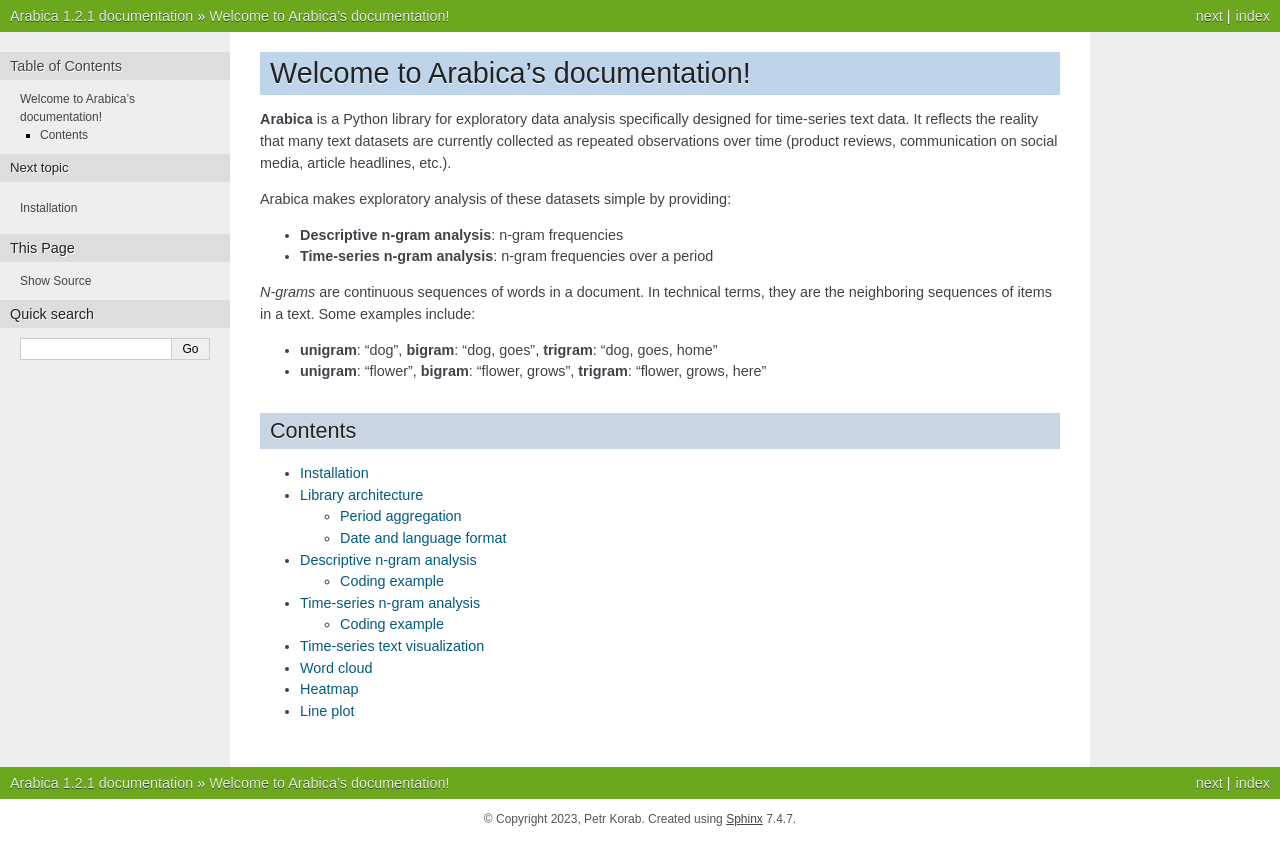
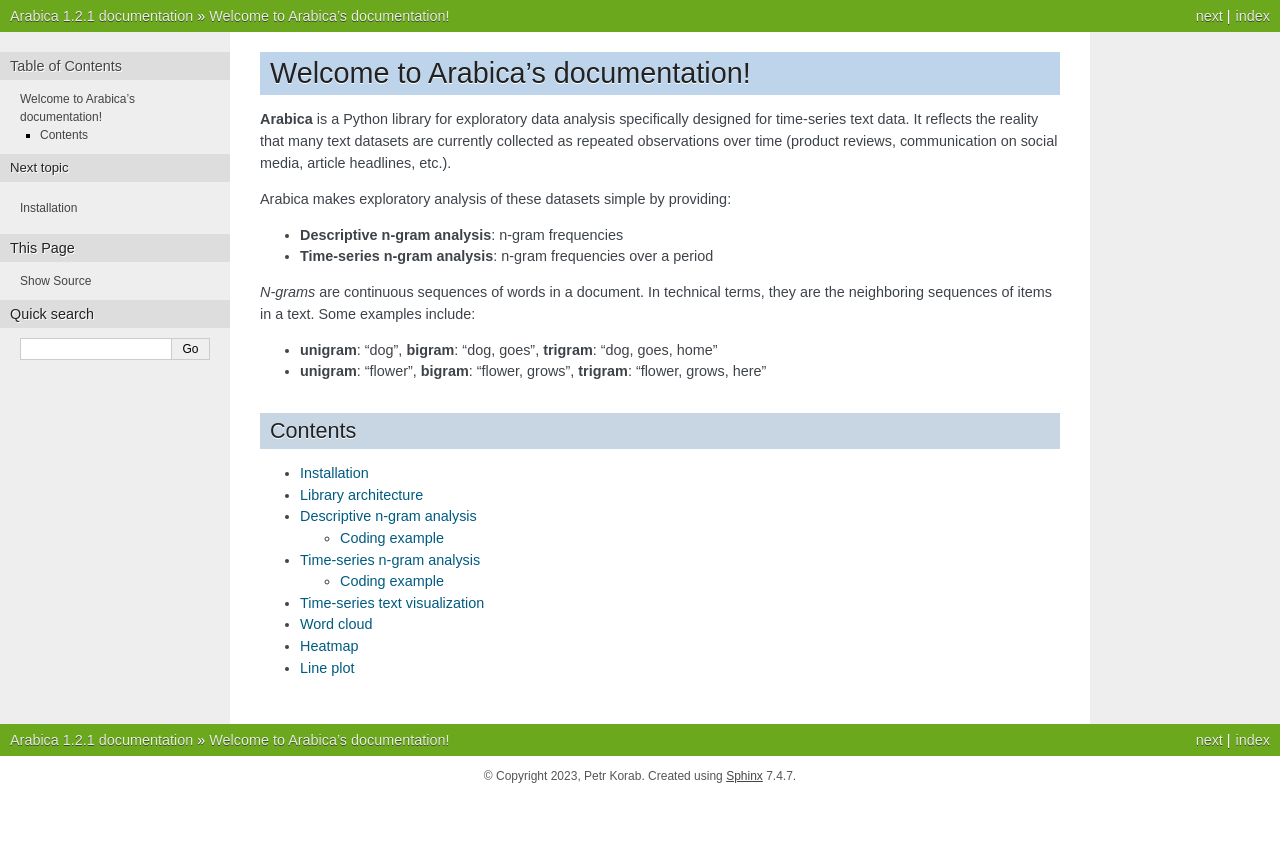
Before and after one commit to PetrKorab/Arabica, a Sphinx documentation site: the page built from docs/source/index.rst, in a window 1280 px wide. Shown: the top 865 px of the page. Built offline with Sphinx 7.4.7, drawn with Linux system fonts in a browser that asks for light colours.

Commit message:
Update Library architecture.rst

```diff
--- a/docs/source/Library architecture.rst
+++ b/docs/source/Library architecture.rst
@@ -1,9 +1,5 @@
 Library architecture
 =====
-
------
-Period aggregation
------
 
 **Arabica** accepts text and time columns as inputs:
 
@@ -20,9 +16,6 @@
 
 For :doc:`Descriptive n-gram analysis`, we don't aggregate data over time and make exploratory data analysis of the whole text corpus.
 
------
-Date and language format
------
 
 It reads dates in:
 
```
